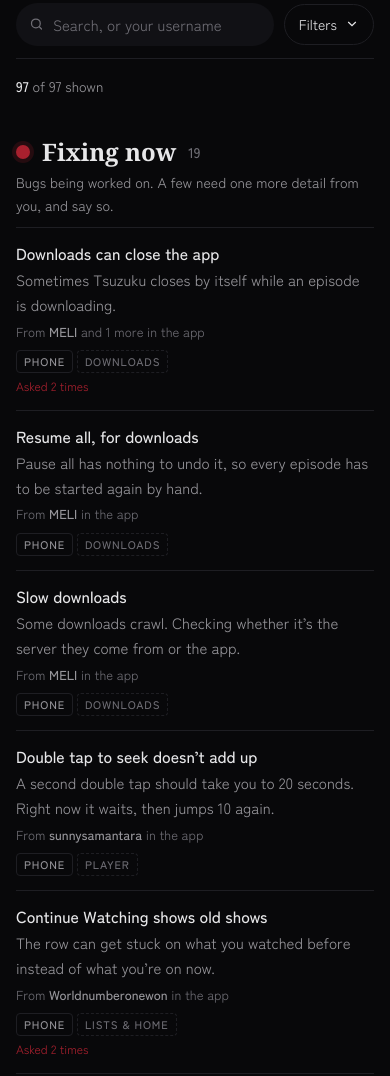
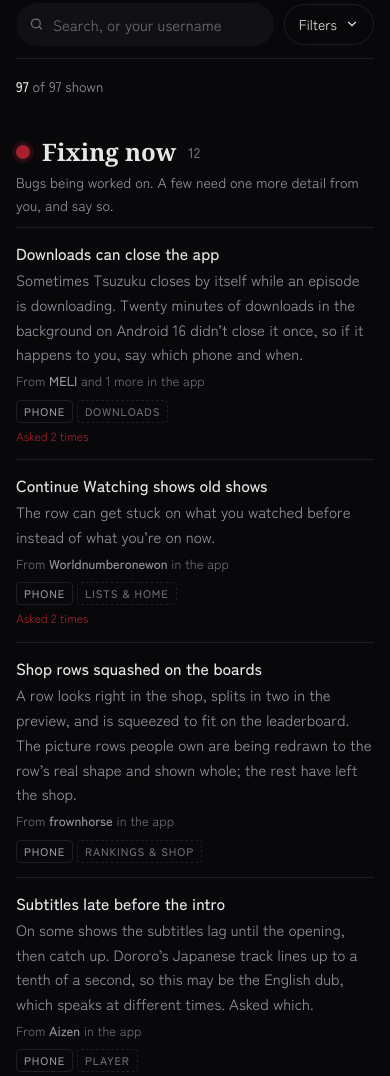
Before and after one commit to Syha-01/Nani-Me-Website, a plain HTML site: page tsuzuku/roadmap/index.html in a window 390 px wide. Shown: the part 670-1746 px from the top of the page. Drawn offline with Linux system fonts and the light colour scheme; a web font is replaced by a local one.

Commit message:
Roadmap: today's phone fixes done, Chiikawa and DBZ 219 explained

```diff
--- a/tsuzuku/roadmap/index.html
+++ b/tsuzuku/roadmap/index.html
@@ -209,7 +209,7 @@ footer.foot .sig { font-size: 14px; color: var(--ash-dim); }
     <h1>What&rsquo;s coming</h1>
     <p class="lede">Every bug report and request you&rsquo;ve sent has been read: the Discord forums, the Contact the developer form in the app, and the messages you send me in the app. This is all of it, sorted by what happens next.</p>
     <p>Tsuzuku is made by one person between school and work, so there are no dates here. The order is real, though: things near the top get done first. If you sent something from the app, your username is on it, so you can search for yourself.</p>
-    <p class="stamp">Last updated 19 November 2026</p>
+    <p class="stamp">Last updated 19 November 2026, evening</p>
     <ul class="read" aria-label="What was read">
       <li><b>122</b><span>Discord posts</span></li>
       <li><b>41</b><span>in-app reports</span></li>
@@ -282,17 +282,10 @@ const FROM = { app: 'The app', discord: 'Discord' };
 // need: a detail still wanted. w: where to find it.
 const ITEMS = [
   // Fixing now
-  { s: 'now', on: ['phone'], a: 'downloads', by: ['MELI', ''], t: 'Downloads can close the app', x: 'Sometimes Tsuzuku closes by itself while an episode is downloading.' },
-  { s: 'now', on: ['phone'], a: 'downloads', by: ['MELI'], t: 'Resume all, for downloads', x: 'Pause all has nothing to undo it, so every episode has to be started again by hand.' },
-  { s: 'now', on: ['phone'], a: 'downloads', by: ['MELI'], t: 'Slow downloads', x: 'Some downloads crawl. Checking whether it’s the server they come from or the app.' },
-  { s: 'now', on: ['phone'], a: 'player', by: ['sunnysamantara'], t: 'Double tap to seek doesn’t add up', x: 'A second double tap should take you to 20 seconds. Right now it waits, then jumps 10 again.' },
+  { s: 'now', on: ['phone'], a: 'downloads', by: ['MELI', ''], t: 'Downloads can close the app', x: 'Sometimes Tsuzuku closes by itself while an episode is downloading. Twenty minutes of downloads in the background on Android 16 didn’t close it once, so if it happens to you, say which phone and when.' },
   { s: 'now', on: ['phone'], a: 'lists', by: ['Worldnumberonewon'], n: 2, t: 'Continue Watching shows old shows', x: 'The row can get stuck on what you watched before instead of what you’re on now.' },
-  { s: 'now', on: ['phone'], a: 'lists', by: ['Ayanakoji1225'], t: 'Finished seasons stay in Continue Watching', x: 'After the last episode of a season it should leave the row instead of clogging it.' },
-  { s: 'now', on: ['phone'], a: 'social', by: ['frownhorse'], t: 'Shop rows squashed on the boards', x: 'A row looks right in the shop, splits in two in the preview, and is squeezed to fit on the leaderboard.' },
-  { s: 'now', on: ['phone'], a: 'lists', by: ['AlexGM'], t: 'Cursor stays in the AniList score', x: 'Leaving the score box with Back leaves it highlighted with the cursor blinking.' },
-  { s: 'now', on: ['phone'], a: 'player', by: ['Aizen'], t: 'Subtitles late before the intro', x: 'On some shows the subtitles lag until the opening, then catch up. Dororo is the example.' },
-  { s: 'now', on: ['phone'], a: 'sources', d: 1, t: 'An episode with one server and the wrong shape', x: 'Dragon Ball Z 219 once opened in 4:3 with only one server, then played normally later.' },
-  { s: 'now', on: ['phone'], a: 'sources', by: ['Celestamine'], t: 'Episodes missing from a show', x: 'Chiikawa has gaps in its episode list.' },
+  { s: 'now', on: ['phone'], a: 'social', by: ['frownhorse'], t: 'Shop rows squashed on the boards', x: 'A row looks right in the shop, splits in two in the preview, and is squeezed to fit on the leaderboard. The picture rows people own are being redrawn to the row’s real shape and shown whole; the rest have left the shop.' },
+  { s: 'now', on: ['phone'], a: 'player', by: ['Aizen'], t: 'Subtitles late before the intro', x: 'On some shows the subtitles lag until the opening, then catch up. Dororo’s Japanese track lines up to a tenth of a second, so this may be the English dub, which speaks at different times. Asked which.' },
   { s: 'now', on: ['phone'], a: 'player', by: ['marcy'], need: true, t: 'No sound on any episode', x: 'Sound is missing everywhere, with and without Bluetooth.' },
   { s: 'now', on: ['phone'], a: 'player', by: ['Anime820'], need: true, t: '“Can’t play” on everything', x: 'Nothing plays at all.' },
   { s: 'now', on: ['tv'], a: 'lists', d: 1, t: 'Episode row loses its place', x: 'When episode pictures load in, the highlight jumps while you’re moving along the row.' },
@@ -362,6 +355,11 @@ const ITEMS = [
   { s: 'there', on: ['atlas'], a: 'app', d: 1, t: 'Tsuzuku on a computer', x: 'Tsuzuku Atlas is in beta for Windows 10 and 11 and Linux.', w: 'The Beta channel on Discord' },
 
   // Done recently
+  { s: 'done', on: ['phone'], a: 'player', by: ['sunnysamantara'], t: 'Double tap skips add up', x: 'After a double tap, every further tap is another 10 seconds, with no wait between, like YouTube.' },
+  { s: 'done', on: ['phone'], a: 'downloads', by: ['MELI'], t: 'Resume all, for downloads', x: 'Once everything is paused, Pause all turns into Resume all.' },
+  { s: 'done', on: ['phone'], a: 'downloads', by: ['MELI'], t: 'Faster downloads', x: 'Every episode used to wait on a “fast download” try before a byte came down. That step is gone; downloads go straight to the servers.' },
+  { s: 'done', on: ['phone'], a: 'lists', by: ['Ayanakoji1225'], t: 'Finished seasons leave Continue Watching', x: 'A last episode closed during its ending counts as watched, so the season leaves the row.' },
+  { s: 'done', on: ['phone'], a: 'lists', by: ['AlexGM'], t: 'Episode count saves on Back', x: 'Closing the keyboard with Back saves the number instead of leaving it highlighted.' },
   { s: 'done', on: ['atlas'], a: 'app', d: 1, t: 'The phone app on your computer', x: 'Atlas 1.2.0 beta: chat, rankings, the shop, watch parties, downloads, the monthly wrap and episode reminders.' },
   { s: 'done', on: ['atlas'], a: 'lists', d: 1, t: 'Sign in on the Atlas', x: 'Tsuzuku, AniList or MyAnimeList, with your lists kept in step everywhere. Atlas 1.1.0 beta.' },
   { s: 'done', on: ['atlas'], a: 'app', d: 1, t: 'Windows black screen and the pause button', x: 'The first Windows build opened to nothing, and the pause icon was squashed. Both fixed.' },
@@ -387,6 +385,8 @@ const ITEMS = [
   { s: 'done', on: ['tv'], a: 'app', d: 1, t: 'English names, sliding titles, steadier menus', x: 'Chinese shows get English names, long names slide along, and the sidebar no longer flashes open. TV 4.1.10 and 4.1.12.' },
 
   // Not planned
+  { s: 'no', on: ['phone'], a: 'sources', by: ['Celestamine'], t: 'Missing Chiikawa episodes', x: 'Not the app: none of the sites Tsuzuku plays from have episodes 125–171, 208–256 or 281–380. If one turns up that has them, it’ll be added.' },
+  { s: 'no', on: ['phone'], a: 'sources', d: 1, t: 'Dragon Ball Z 219 in 4:3 with one server', x: 'AniKoto’s list didn’t load for a moment, so only Re:ANIME was left, and it has Dragon Ball Z in its original 4:3. Both are back.' },
   { s: 'no', on: ['phone'], a: 'player', by: ['Dexter'], t: '4x speed', x: 'The sound gets too hard to follow. 3x is the top.' },
   { s: 'no', on: ['tv'], a: 'player', d: 1, t: 'Seek previews from Seekr', x: 'They’re sharper, but come from a different copy of the episode and can show the wrong moment. Ours come from the file you’re watching.' },
   { s: 'no', on: ['phone'], a: 'sources', d: 1, t: 'Miruro as a server', x: 'Its streams come from AniKoto, which Tsuzuku already plays.' },
```
